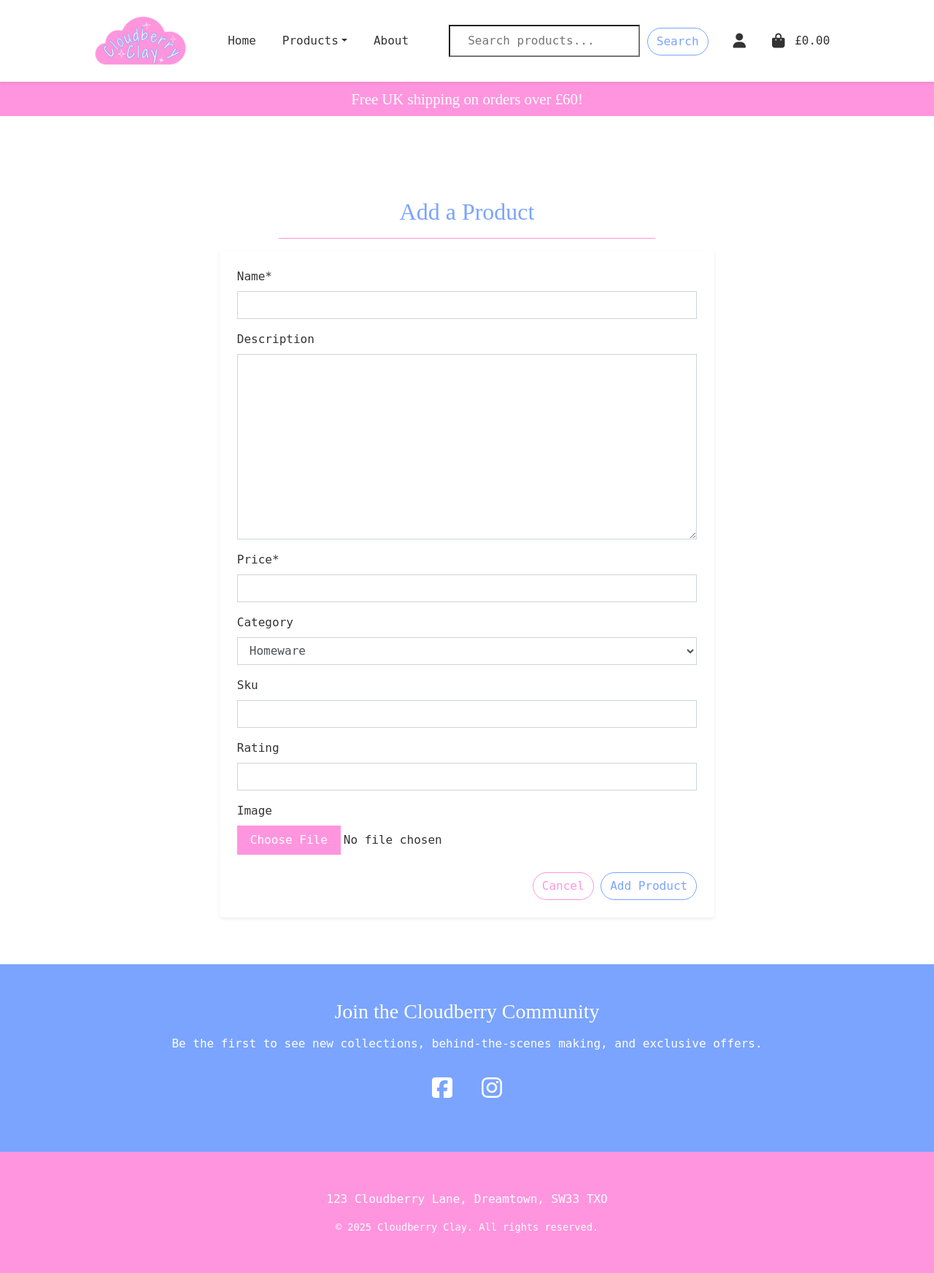
After one commit to naomihunt25/cloudberry_clay, a Django app: page /products/add/ in a window 1280 px wide. The commit adds this page. Shown: the whole page at 73% size. Run offline with Django 3.2, Linux system fonts and the light colour scheme; the visitor is signed in with stand-in values (Sample User, id 1); data comes from the database, SQL or seed files in the repository; parts of the project's set-up code (start-up, migrations or seed data) failed here and were passed over; some libraries are stand-ins or nearby versions.

Commit message:
feat: Add products to admin functionality

```diff
--- a/products/forms.py
+++ b/products/forms.py
@@ -1,6 +1,5 @@
 from django import forms
 from .models import Product, Category
-
 
 class ProductForm(forms.ModelForm):
     class Meta:
@@ -18,11 +17,17 @@ class ProductForm(forms.ModelForm):
     def __init__(self, *args, **kwargs):
         super().__init__(*args, **kwargs)
 
-        all_categories = Category.objects.all()
-        self.fields['category'].choices = [
-            (cat.id, cat.get_friendly_name()) for cat in all_categories
-        ]
+        categories = Category.objects.all()
+        category_choices = []
 
-        for field in self.fields.values():
-            existing_classes = field.widget.attrs.get('class', '')
-            field.widget.attrs['class'] = f"{existing_classes} form-input".strip()
+        for cat in categories:
+            label = getattr(cat, "display_name", cat.name)
+            category_choices.append((cat.id, label))
+
+        self.fields['category'].choices = category_choices
+
+        for field_name, field in self.fields.items():
+            if field_name == "image":
+                field.widget.attrs["class"] = "border-black rounded-0"
+            else:
+                field.widget.attrs["class"] = "border-black rounded-0 form-control"
--- a/products/models.py
+++ b/products/models.py
@@ -19,7 +19,7 @@ class Category(models.Model):
 class Product(models.Model):
     name = models.CharField(max_length=150)
     description = models.TextField(blank=True, null=True)
-    price = models.DecimalField(max_digits=8, decimal_places=2)
+    price = models.DecimalField(max_digits=5, decimal_places=2)
     category = models.ForeignKey(
         Category, on_delete=models.SET_NULL, null=True, blank=True, related_name="products"
     )
--- /dev/null
+++ b/products/templates/products/add_product.html
@@ -0,0 +1,33 @@
+{% extends "base.html" %}
+{% load static %}
+{% load crispy_forms_tags %}
+
+{% block content %}
+<div class="container mt-5 pt-5">
+  <div class="row">
+    <div class="col text-center">
+      <h2 class="logo-font text-accent-blue mb-3">Add a Product</h2>
+      <hr class="w-50 mx-auto" style="border-color: var(--accent-pink);">
+    </div>
+  </div>
+
+  <div class="row justify-content-center">
+    <div class="col-lg-8">
+      <form method="POST" action="{% url 'add_product' %}"
+            enctype="multipart/form-data"
+            class="p-4 shadow-sm rounded bg-white">
+
+        {% csrf_token %}
+        {{ form|crispy }}
+
+        <div class="text-right mt-4">
+            <a href="{% url 'products' %}" class="btn btn-outline-danger rounded-pill">Cancel</a>
+
+        <button type="submit" class="btn btn-outline-primary rounded-pill">Add Product</button>
+        </div>
+
+      </form>
+    </div>
+  </div>
+</div>
+{% endblock %}
--- a/products/urls.py
+++ b/products/urls.py
@@ -4,4 +4,7 @@ from . import views
 urlpatterns = [
     path('', views.all_products, name='products'),
     path('<int:product_id>/', views.product_detail, name='product_detail'),
+    path('add/', views.add_product, name='add_product'),
+    path('edit/<int:product_id>/', views.edit_product, name='edit_product'),
+    path('delete/<int:product_id>/', views.delete_product, name='delete_product'),
 ]
--- a/products/views.py
+++ b/products/views.py
@@ -1,13 +1,21 @@
-from django.shortcuts import render, get_object_or_404
-from .models import Product
+from django.shortcuts import render, get_object_or_404, redirect, reverse
+from django.contrib import messages
+from django.contrib.auth.decorators import login_required
 from django.db.models import Q
+
 from .models import Product, Category
+from .forms import ProductForm
+
 
 def all_products(request):
+    """ View all products with sorting, searching, and category filtering """
     products = Product.objects.all()
-    query = None
+
     selected_categories = None
     current_category_display_name = None
+    search_term = None
+
+    # Sorting
     sort = request.GET.get('sort')
     direction = request.GET.get('direction', 'asc')
 
@@ -16,6 +24,7 @@ def all_products(request):
     if category_param:
         selected_categories = category_param.split(',')
         products = products.filter(category__name__in=selected_categories)
+
         selected_categories_qs = Category.objects.filter(name__in=selected_categories)
         if selected_categories_qs.exists():
             current_category_display_name = selected_categories_qs.first().display_name
@@ -23,19 +32,19 @@ def all_products(request):
     # Search
     search_term = request.GET.get('q')
     if search_term:
-        search_filter = Q(name__icontains=search_term) | Q(description__icontains=search_term)
-        products = products.filter(search_filter)
+        queries = Q(name__icontains=search_term) | Q(description__icontains=search_term)
+        products = products.filter(queries)
+
         if not products.exists():
             messages.warning(request, "No products match your search.")
     elif 'q' in request.GET and not search_term:
-        # Empty search query
-        messages.error(request, "You didn't enter any search terms.")
+        messages.error(request, "You didn’t enter any search terms.")
         return redirect(reverse('products'))
 
-    # Sorting
+    # Sorting logic
     if sort in ['name', 'price']:
         order_prefix = '' if direction == 'asc' else '-'
-        products = products.order_by(f"{order_prefix}{sort}")
+        products = products.order_by(f'{order_prefix}{sort}')
 
     context = {
         'products': products,
@@ -51,11 +60,62 @@ def all_products(request):
 
 
 def product_detail(request, product_id):
-    """ Display a single product's details"""
     product = get_object_or_404(Product, pk=product_id)
 
-    context = {
-        'product': product,
-    }
+    return render(request, 'products/product_detail.html', {'product': product})
 
-    return render(request, 'products/product_detail.html', context)
+
+@login_required
+def add_product(request):
+    if not request.user.is_superuser:
+        messages.error(request, "Only store owners can add products.")
+        return redirect(reverse('home'))
+
+    if request.method == 'POST':
+        form = ProductForm(request.POST, request.FILES)
+        if form.is_valid():
+            product = form.save()
+            messages.success(request, f"Added '{product.name}' successfully!")
+            return redirect(reverse('product_detail', args=[product.id]))
+        else:
+            messages.error(request, "Failed to add product. Please check the form.")
+    else:
+        form = ProductForm()
+
+    return render(request, 'products/add_product.html', {'form': form})
+
+
+@login_required
+def edit_product(request, product_id):
+    if not request.user.is_superuser:
+        messages.error(request, "Only store owners can edit products.")
+        return redirect(reverse('home'))
+
+    product = get_object_or_404(Product, pk=product_id)
+
+    if request.method == 'POST':
+        form = ProductForm(request.POST, request.FILES, instance=product)
+        if form.is_valid():
+            form.save()
+            messages.success(request, f"Updated '{product.name}' successfully!")
+            return redirect(reverse('product_detail', args=[product.id]))
+        else:
+            messages.error(request, "Failed to update product. Please check the form.")
+    else:
+        form = ProductForm(instance=product)
+        messages.info(request, f"You are editing '{product.name}'")
+
+    return render(request, 'products/edit_product.html', {'form': form, 'product': product})
+
+
+@login_required
+def delete_product(request, product_id):
+    if not request.user.is_superuser:
+        messages.error(request, "Only store owners can delete products.")
+        return redirect(reverse('home'))
+
+    product = get_object_or_404(Product, pk=product_id)
+    product.delete()
+    messages.success(request, f"'{product.name}' has been deleted.")
+
+    return redirect(reverse('products'))
--- a/profiles/templates/profiles/profile.html
+++ b/profiles/templates/profiles/profile.html
@@ -24,7 +24,7 @@
                 {% csrf_token %}
                 {{ form|crispy }}
                 <div class="text-right mt-4">
-                    <button class="btn btn-outline-primary">
+                    <button class="btn btn-outline-primary rounded-pill">
                             <i class="fas fa-save mr-2"></i> Update Information
                     </button>
                 </div>
@@ -57,7 +57,7 @@
                             <td>£{{ order.grand_total|floatformat:2 }}</td>
                             <td>
                                 <a href="{% url 'checkout_success' order.order_number %}"
-                                   class="btn btn-outline-secondary btn-sm rounded-pill px-3">
+                                   class="btn btn-outline-primary rounded-pill">
                                     View
                                 </a>
                             </td>
--- a/static/css/base.css
+++ b/static/css/base.css
@@ -21,6 +21,12 @@ body {
 
 .main-content {
     flex: 1;
+}
+
+.shipping-banner {
+    background-color: var(--accent-pink);
+    font-family: 'Roboto Mono';
+    font-size: 1.3rem;
 }
 
 /*  Logo  */
@@ -154,6 +160,20 @@ body {
 .action-btn--blue:hover {
     background-color: var(--accent-pink);
     transform: translateY(-1px);
+}
+
+input[type="file"]::-webkit-file-upload-button {
+    background: var(--accent-pink);
+    color: white;
+    border: none;
+    padding: 8px 18px;
+    cursor: pointer;
+    font-weight: 500;
+    transition: all 0.2s ease;
+}
+
+input[type="file"]::-webkit-file-upload-button:hover {
+    background: var(--accent-blue);
 }
 
 /* Categories  */
--- a/templates/allauth/account/login.html
+++ b/templates/allauth/account/login.html
@@ -15,10 +15,10 @@
 </form>
 
 <div class="text-center mt-3">
-  <a href="{% url 'account_reset_password' %}" class="btn btn-outline-danger">{% trans "Forgot Password?" %}</a>
+  <a href="{% url 'account_reset_password' %}" class="btn btn-outline-danger rounded-pill">{% trans "Forgot Password?" %}</a>
   <p class="mt-3 small">
     {% trans "Don't have an account?" %}
-    <a href="{% url 'account_signup' %}" class="btn btn-outline-primary">{% trans "Sign Up" %}</a>
+    <a href="{% url 'account_signup' %}" class="btn btn-outline-primary rounded-pill">{% trans "Sign Up" %}</a>
   </p>
 </div>
 {% endblock %}
--- a/templates/allauth/account/logout.html
+++ b/templates/allauth/account/logout.html
@@ -10,8 +10,8 @@
 <form method="post" action="{% url 'account_logout' %}">
   {% csrf_token %}
   <div class="d-flex justify-content-between">
-    <a href="/" class="btn btn-outline-danger">{% trans "Cancel" %}</a>
-    <button type="submit" class="btn btn-outline-primary">{% trans "Sign Out" %}</button>
+    <a href="/" class="btn btn-outline-danger rounded-pill">{% trans "Cancel" %}</a>
+    <button type="submit" class="btn btn-outline-primary rounded-pill">{% trans "Sign Out" %}</button>
   </div>
 </form>
 {% endblock %}
--- a/templates/base.html
+++ b/templates/base.html
@@ -41,8 +41,7 @@
       {% include 'includes/main_nav.html' %}
 
       <div
-        class="text-center text-white py-2"
-        style="background-color: var(--accent-pink); font-family: 'Roboto Mono'"
+        class="text-center text-white py-2 shipping-banner"
       >
         Free UK shipping on orders over £{{ free_delivery_threshold }}!
       </div>
--- a/templates/includes/main_nav.html
+++ b/templates/includes/main_nav.html
@@ -32,8 +32,8 @@
       <!-- Search -->
       <li class="nav-item mr-3">
       <form method="GET" action="{% url 'products' %}">
-    <input type="search" name="q" placeholder="Search products..." value="">
-    <button type="submit">Search</button>
+    <input type="search" name="q" class="px-4 py-2" placeholder="Search products..." value="">
+    <button type="submit" class="btn btn-outline-primary rounded-pill">Search</button>
 </form>
       </li>
 
@@ -45,7 +45,7 @@
         <div class="dropdown-menu dropdown-menu-right border-0 shadow" aria-labelledby="userOptions">
           {% if request.user.is_authenticated %}
             {% if request.user.is_superuser %}
-              <a href="" class="dropdown-item">Product Management</a>
+              <a href="{% url 'add_product' %}" class="dropdown-item">Product Management</a>
             {% endif %}
             <a href="{% url 'profile' %}" class="dropdown-item">My Profile</a>
             <a href="{% url 'account_logout' %}" class="dropdown-item">Logout</a>
--- a/templates/includes/mobile_top_header.html
+++ b/templates/includes/mobile_top_header.html
@@ -46,9 +46,9 @@
       <div class="dropdown-menu p-3 w-100 shadow-sm" aria-labelledby="mobile-search">
          <form class="form" method="GET" action="{% url 'products' %}">
           <div class="input-group">
-           <input class="form-control" type="search" name="q" placeholder="Search products..." value="">
+           <input class="form-control rounded-pill" type="search" name="q" placeholder="Search products..." value="">
         <div class="input-group-append">
-          <button class="btn btn-accent-blue" type="submit">
+          <button class="btn btn-outline-primary rounded-pill" type="submit">
             <i class="fas fa-search"></i>
           </button>
         </div>
@@ -67,7 +67,7 @@
           <div class="dropdown-menu" aria-labelledby="mobileUserDropdown">
             {% if request.user.is_authenticated %}
               {% if request.user.is_superuser %}
-                <a href="" class="dropdown-item">Product Management</a>
+                <a href="{% url 'add_product' %}" class="dropdown-item">Product Management</a>
             {% endif %}
             <a href="" class="dropdown-item">My Profile</a>
               <a class="dropdown-item" href="{% url 'account_logout' %}">Logout</a>
```
Also changed, not shown: bag/contexts.py (+9 -2 lines), products/migrations/0002_alter_product_price.py (added), 1 other file.
